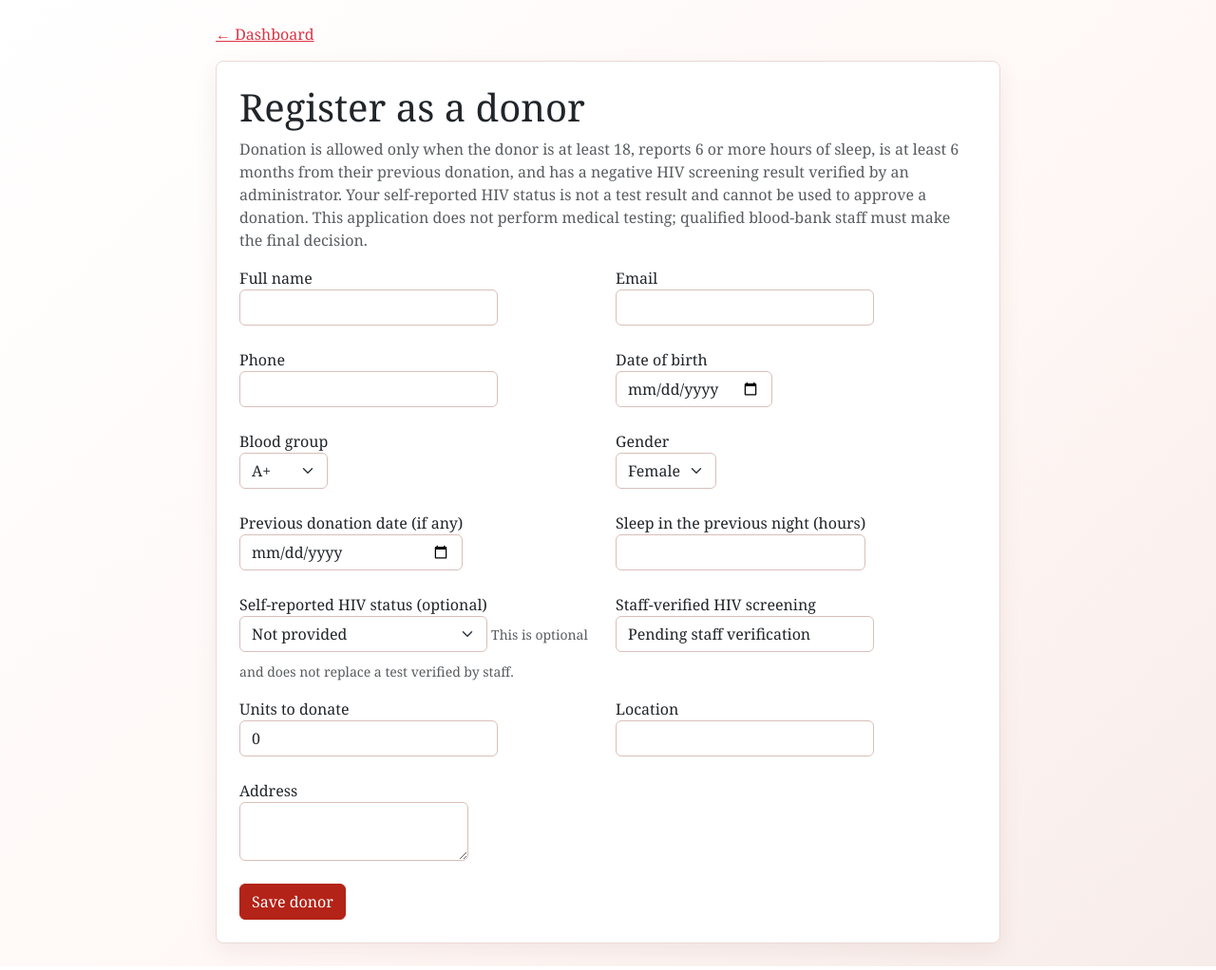
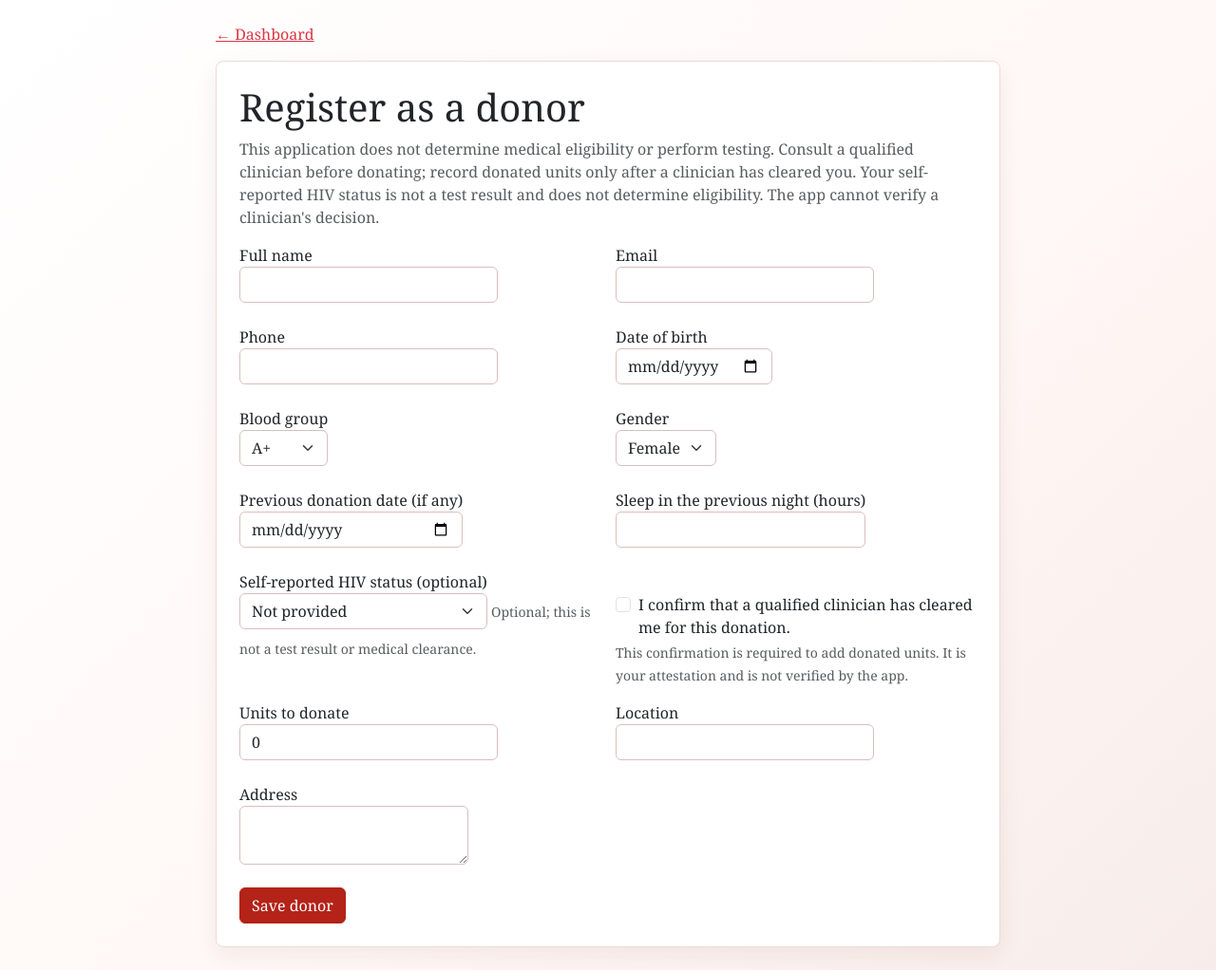
Before and after one commit to midlaj132/bloodlink-blood-bank-management, a Flask app: page /donor in a window 1280 px wide. Shown: the whole page at 95% size. Run offline with Flask 3, Linux system fonts and the light colour scheme; a user stored in the database is signed in; data that the repository does not hold is empty; some libraries are stand-ins or nearby versions.

Commit message:
Remove staff HIV screening from donor workflow
Co-authored-by: Copilot <223556219+Copilot@users.noreply.github.com>

```diff
--- a/app.py
+++ b/app.py
@@ -72,8 +72,8 @@ def ensure_donor_columns():
         db.execute("ALTER TABLE donors ADD COLUMN IF NOT EXISTS location TEXT NOT NULL DEFAULT ''")
         db.execute("ALTER TABLE donors ADD COLUMN IF NOT EXISTS units_donated INTEGER NOT NULL DEFAULT 0")
         db.execute("ALTER TABLE donors ADD COLUMN IF NOT EXISTS sleep_hours REAL NOT NULL DEFAULT 0")
-        db.execute("ALTER TABLE donors ADD COLUMN IF NOT EXISTS hiv_test_result TEXT NOT NULL DEFAULT 'Pending'")
         db.execute("ALTER TABLE donors ADD COLUMN IF NOT EXISTS self_reported_hiv_status TEXT NOT NULL DEFAULT 'Not provided'")
+        db.execute("ALTER TABLE donors ADD COLUMN IF NOT EXISTS clinician_clearance_attested TEXT NOT NULL DEFAULT 'No'")
     else:
         columns = {row[1] for row in db.execute("PRAGMA table_info(donors)").fetchall()}
         if "location" not in columns:
@@ -82,10 +82,10 @@ def ensure_donor_columns():
             db.execute("ALTER TABLE donors ADD COLUMN units_donated INTEGER NOT NULL DEFAULT 0")
         if "sleep_hours" not in columns:
             db.execute("ALTER TABLE donors ADD COLUMN sleep_hours REAL NOT NULL DEFAULT 0")
-        if "hiv_test_result" not in columns:
-            db.execute("ALTER TABLE donors ADD COLUMN hiv_test_result TEXT NOT NULL DEFAULT 'Pending'")
         if "self_reported_hiv_status" not in columns:
             db.execute("ALTER TABLE donors ADD COLUMN self_reported_hiv_status TEXT NOT NULL DEFAULT 'Not provided'")
+        if "clinician_clearance_attested" not in columns:
+            db.execute("ALTER TABLE donors ADD COLUMN clinician_clearance_attested TEXT NOT NULL DEFAULT 'No'")
     db.commit()
 
 
@@ -117,8 +117,8 @@ def init_database():
         email TEXT NOT NULL, phone TEXT NOT NULL, blood_group TEXT NOT NULL, dob TEXT NOT NULL,
         gender TEXT NOT NULL, address TEXT NOT NULL, location TEXT NOT NULL DEFAULT '',
         last_donation TEXT, eligibility TEXT NOT NULL, units_donated INTEGER NOT NULL DEFAULT 0,
-        sleep_hours REAL NOT NULL DEFAULT 0, hiv_test_result TEXT NOT NULL DEFAULT 'Pending',
-        self_reported_hiv_status TEXT NOT NULL DEFAULT 'Not provided',
+        sleep_hours REAL NOT NULL DEFAULT 0, self_reported_hiv_status TEXT NOT NULL DEFAULT 'Not provided',
+        clinician_clearance_attested TEXT NOT NULL DEFAULT 'No',
         created_at TEXT NOT NULL, FOREIGN KEY (user_id) REFERENCES users(id) ON DELETE CASCADE
     )""",
     f"""CREATE TABLE IF NOT EXISTS blood_inventory (
@@ -162,7 +162,7 @@ def valid_blood_group(value):
     return value in BLOOD_GROUPS
 
 
-def donor_is_eligible(dob, last_donation, sleep_hours, hiv_test_result, today=None):
+def donor_is_eligible(dob, last_donation, sleep_hours, today=None):
     today = today or date.today()
     try:
         birth_date = datetime.strptime(dob, "%Y-%m-%d").date()
@@ -174,7 +174,7 @@ def donor_is_eligible(dob, last_donation, sleep_hours, hiv_test_result, today=No
     if birth_date > today:
         return False
     age = today.year - birth_date.year - ((today.month, today.day) < (birth_date.month, birth_date.day))
-    if age < 18 or not math.isfinite(sleep_hours) or sleep_hours < 6 or hiv_test_result != "Negative":
+    if age < 18 or not math.isfinite(sleep_hours) or sleep_hours < 6:
         return False
     if previous_donation is None:
         return True
@@ -189,18 +189,17 @@ def donor_is_eligible(dob, last_donation, sleep_hours, hiv_test_result, today=No
 
 
 def prepare_donor_form(form):
-    required = ["name", "email", "phone", "blood_group", "dob", "gender", "address", "location", "units_donated", "sleep_hours", "hiv_test_result"]
+    required = ["name", "email", "phone", "blood_group", "dob", "gender", "address", "location", "units_donated", "sleep_hours"]
     if not all(form.get(key, "").strip() for key in required):
         return None, "Complete all donor fields."
     if not valid_email(form["email"].strip()) or not valid_phone(form["phone"].strip()):
         return None, "Enter a valid donor email and phone number."
     if not valid_blood_group(form["blood_group"]):
         return None, "Select a valid blood group."
-    if form["hiv_test_result"] not in {"Negative", "Positive", "Pending"}:
-        return None, "Select a valid HIV screening result."
     self_reported_hiv_status = form.get("self_reported_hiv_status", "Not provided")
     if self_reported_hiv_status not in {"Not provided", "Negative", "Positive", "Unsure"}:
         return None, "Select a valid self-reported HIV status."
+    clinician_clearance_attested = form.get("clinician_clearance_attested") == "yes"
 
     try:
         birth_date = datetime.strptime(form["dob"], "%Y-%m-%d").date()
@@ -232,8 +231,8 @@ def prepare_donor_form(form):
         "last_donation": previous_donation or None,
         "units_donated": units,
         "sleep_hours": sleep_hours,
-        "hiv_test_result": form["hiv_test_result"],
         "self_reported_hiv_status": self_reported_hiv_status,
+        "clinician_clearance_attested": clinician_clearance_attested,
     }, None
 
 
@@ -358,26 +357,30 @@ def donor_add():
         if error:
             flash(error, "danger")
             return render_template("donor.html", donor=form)
-        if g.user["role"] != "admin":
-            donor_data["hiv_test_result"] = "Pending"
-        else:
+        if g.user["role"] == "admin":
             donor_data["self_reported_hiv_status"] = "Not provided"
+            if donor_data["units_donated"] > 0:
+                flash("The donor must record their own clinician-clearance confirmation before donated units can be added.", "danger")
+                return render_template("donor.html", donor=form)
+        elif donor_data["units_donated"] > 0 and not donor_data["clinician_clearance_attested"]:
+            flash("Confirm that a qualified clinician has cleared you before recording donated units.", "danger")
+            return render_template("donor.html", donor=form)
         eligible = donor_is_eligible(
             donor_data["dob"], donor_data["last_donation"],
-            donor_data["sleep_hours"], donor_data["hiv_test_result"]
+            donor_data["sleep_hours"]
         )
         if donor_data["units_donated"] > 0 and not eligible:
-            flash("Donation blocked: the donor must be at least 18, have slept at least 6 hours, be at least 6 months from their previous donation, and have a negative HIV screening result.", "danger")
+            flash("Donation blocked: the donor must be at least 18, have slept at least 6 hours, and be at least 6 months from their previous donation.", "danger")
             return render_template("donor.html", donor=form)
 
         donated_at = date.today().isoformat() if donor_data["units_donated"] > 0 else donor_data["last_donation"]
         eligibility = "Eligible" if donor_is_eligible(
-            donor_data["dob"], donated_at, donor_data["sleep_hours"], donor_data["hiv_test_result"]
+            donor_data["dob"], donated_at, donor_data["sleep_hours"]
         ) else "Not eligible"
         try:
             db = get_db()
-            db.execute("""INSERT INTO donors (user_id,name,email,phone,blood_group,dob,gender,address,location,last_donation,eligibility,units_donated,sleep_hours,hiv_test_result,self_reported_hiv_status,created_at)
-                VALUES (?,?,?,?,?,?,?,?,?,?,?,?,?,?,?,?)""", (g.user["id"], donor_data["name"], donor_data["email"], donor_data["phone"], donor_data["blood_group"], donor_data["dob"], donor_data["gender"], donor_data["address"], donor_data["location"], donated_at, eligibility, donor_data["units_donated"], donor_data["sleep_hours"], donor_data["hiv_test_result"], donor_data["self_reported_hiv_status"], now()))
+            db.execute("""INSERT INTO donors (user_id,name,email,phone,blood_group,dob,gender,address,location,last_donation,eligibility,units_donated,sleep_hours,self_reported_hiv_status,clinician_clearance_attested,created_at)
+                VALUES (?,?,?,?,?,?,?,?,?,?,?,?,?,?,?,?)""", (g.user["id"], donor_data["name"], donor_data["email"], donor_data["phone"], donor_data["blood_group"], donor_data["dob"], donor_data["gender"], donor_data["address"], donor_data["location"], donated_at, eligibility, donor_data["units_donated"], donor_data["sleep_hours"], donor_data["self_reported_hiv_status"], "Yes" if donor_data["clinician_clearance_attested"] else "No", now()))
             db.commit()
         except (sqlite3.IntegrityError, psycopg.IntegrityError):
             db.rollback()
@@ -405,26 +408,32 @@ def donor_edit(donor_id):
         if error:
             flash(error, "danger")
             return render_template("donor.html", donor=form)
-        if g.user["role"] != "admin":
-            donor_data["hiv_test_result"] = donor["hiv_test_result"]
-        else:
+        if g.user["role"] == "admin":
             donor_data["self_reported_hiv_status"] = donor["self_reported_hiv_status"]
 
         previous_units = donor["units_donated"]
         additional_units = donor_data["units_donated"] - previous_units
+        if additional_units > 0 and g.user["role"] == "admin":
+            flash("The donor must record their own clinician-clearance confirmation before additional donated units can be added.", "danger")
+            return render_template("donor.html", donor=form)
+        if additional_units > 0 and not donor_data["clinician_clearance_attested"]:
+            flash("Confirm that a qualified clinician has cleared you before recording additional donated units.", "danger")
+            return render_template("donor.html", donor=form)
         if additional_units > 0 and not donor_is_eligible(
-            donor_data["dob"], donor["last_donation"],
-            donor_data["sleep_hours"], donor_data["hiv_test_result"]
+            donor_data["dob"], donor["last_donation"], donor_data["sleep_hours"]
         ):
-            flash("Donation blocked: the donor must be at least 18, have slept at least 6 hours, be at least 6 months from their previous donation, and have a negative HIV screening result.", "danger")
+            flash("Donation blocked: the donor must be at least 18, have slept at least 6 hours, and be at least 6 months from their previous donation.", "danger")
             return render_template("donor.html", donor=form)
 
         donated_at = date.today().isoformat() if additional_units > 0 else donor["last_donation"]
         eligibility = "Eligible" if donor_is_eligible(
-            donor_data["dob"], donated_at, donor_data["sleep_hours"], donor_data["hiv_test_result"]
+            donor_data["dob"], donated_at, donor_data["sleep_hours"]
         ) else "Not eligible"
+        clinician_clearance_attested = donor["clinician_clearance_attested"]
+        if additional_units > 0:
+            clinician_clearance_attested = "Yes"
         previous_group = donor["blood_group"]
-        db.execute("""UPDATE donors SET name=?,email=?,phone=?,blood_group=?,dob=?,gender=?,address=?,location=?,last_donation=?,eligibility=?,units_donated=?,sleep_hours=?,hiv_test_result=?,self_reported_hiv_status=? WHERE id=?""", (donor_data["name"], donor_data["email"], donor_data["phone"], donor_data["blood_group"], donor_data["dob"], donor_data["gender"], donor_data["address"], donor_data["location"], donated_at, eligibility, donor_data["units_donated"], donor_data["sleep_hours"], donor_data["hiv_test_result"], donor_data["self_reported_hiv_status"], donor_id))
+        db.execute("""UPDATE donors SET name=?,email=?,phone=?,blood_group=?,dob=?,gender=?,address=?,location=?,last_donation=?,eligibility=?,units_donated=?,sleep_hours=?,self_reported_hiv_status=?,clinician_clearance_attested=? WHERE id=?""", (donor_data["name"], donor_data["email"], donor_data["phone"], donor_data["blood_group"], donor_data["dob"], donor_data["gender"], donor_data["address"], donor_data["location"], donated_at, eligibility, donor_data["units_donated"], donor_data["sleep_hours"], donor_data["self_reported_hiv_status"], clinician_clearance_attested, donor_id))
         db.commit()
         if previous_group == donor_data["blood_group"]:
             adjust_inventory_for_group(donor_data["blood_group"], additional_units)
--- a/templates/donor.html
+++ b/templates/donor.html
@@ -17,7 +17,7 @@
           <div class="alert alert-{{ category }}">{{ message }}</div>
         {% endfor %}
       {% endwith %}
-      <p class="text-muted">Donation is allowed only when the donor is at least 18, reports 6 or more hours of sleep, is at least 6 months from their previous donation, and has a negative HIV screening result verified by an administrator. Your self-reported HIV status is not a test result and cannot be used to approve a donation. This application does not perform medical testing; qualified blood-bank staff must make the final decision.</p>
+      <p class="text-muted">This application does not determine medical eligibility or perform testing. Consult a qualified clinician before donating; record donated units only after a clinician has cleared you. Your self-reported HIV status is not a test result and does not determine eligibility. The app cannot verify a clinician's decision.</p>
       <form method="post" class="row g-3">
         {% for label,name,type in [('Full name','name','text'),('Email','email','email'),('Phone','phone','text'),('Date of birth','dob','date')] %}
           <div class="col-md-6">
@@ -68,23 +68,20 @@
                 {% endfor %}
               </select>
             </label>
-            <small class="text-muted">This is optional and does not replace a test verified by staff.</small>
+            <small class="text-muted">Optional; this is not a test result or medical clearance.</small>
           {% endif %}
         </div>
         <div class="col-md-6">
           {% if g.user['role'] == 'admin' %}
-            <label class="form-label">Verified HIV screening result
-              <select class="form-select" name="hiv_test_result" required>
-                {% for result in ['Pending','Negative','Positive'] %}
-                  <option {% if donor and donor['hiv_test_result'] == result %}selected{% elif not donor and result == 'Pending' %}selected{% endif %}>{{ result }}</option>
-                {% endfor %}
-              </select>
+            <label class="form-label">Donor clinician-clearance confirmation
+              <input class="form-control" type="text" value="{{ donor['clinician_clearance_attested'] if donor else 'Not provided' }}" readonly>
             </label>
           {% else %}
-            <label class="form-label">Staff-verified HIV screening
-              <input class="form-control" type="text" value="{{ donor['hiv_test_result'] if donor else 'Pending staff verification' }}" readonly>
-              <input type="hidden" name="hiv_test_result" value="{{ donor['hiv_test_result'] if donor else 'Pending' }}">
-            </label>
+            <div class="form-check mt-4">
+              <input class="form-check-input" type="checkbox" id="clinician-clearance" name="clinician_clearance_attested" value="yes" {% if donor and donor['clinician_clearance_attested'] == 'Yes' %}checked{% endif %}>
+              <label class="form-check-label" for="clinician-clearance">I confirm that a qualified clinician has cleared me for this donation.</label>
+            </div>
+            <small class="text-muted">This confirmation is required to add donated units. It is your attestation and is not verified by the app.</small>
           {% endif %}
         </div>
         <div class="col-md-6">
```
Also changed, not shown: README.md.
